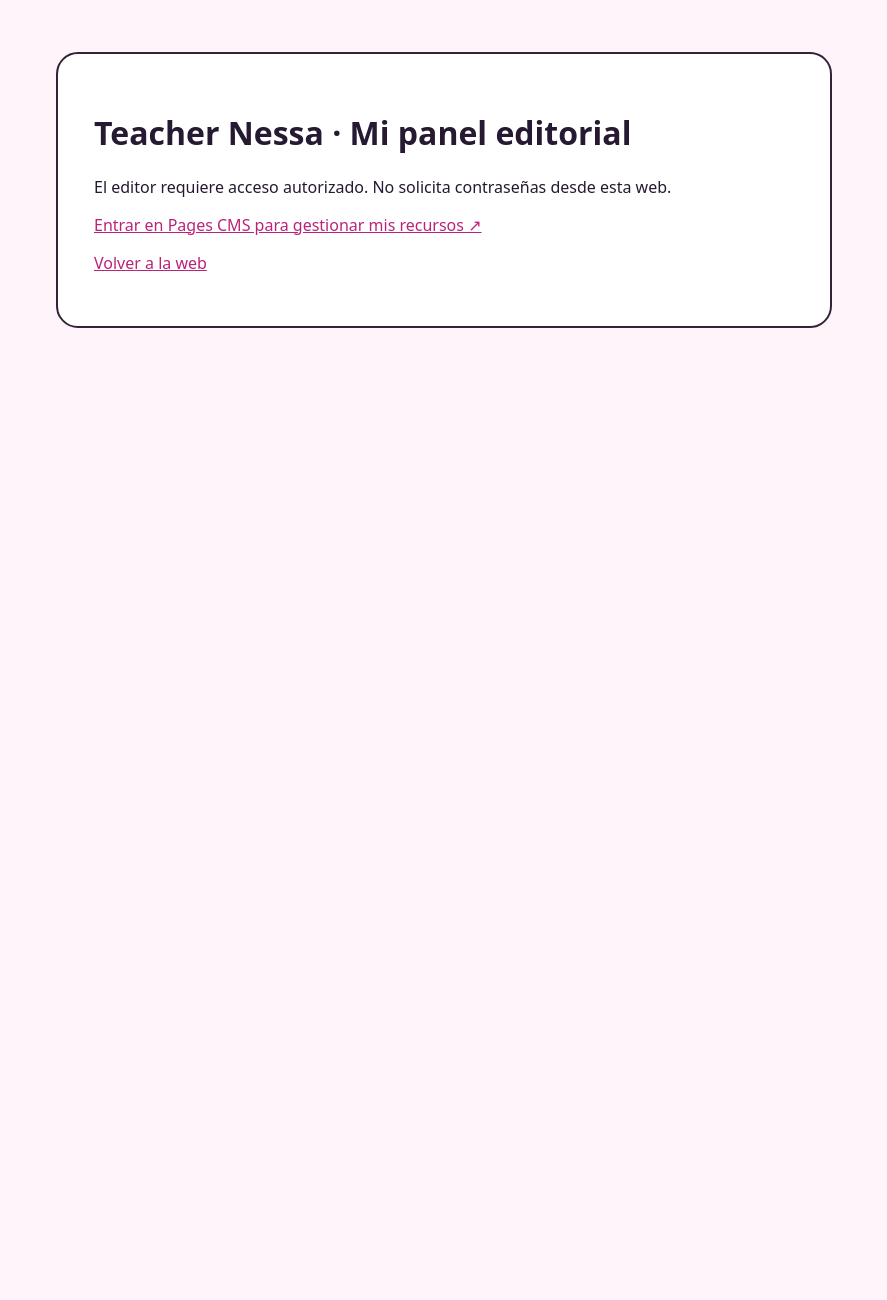
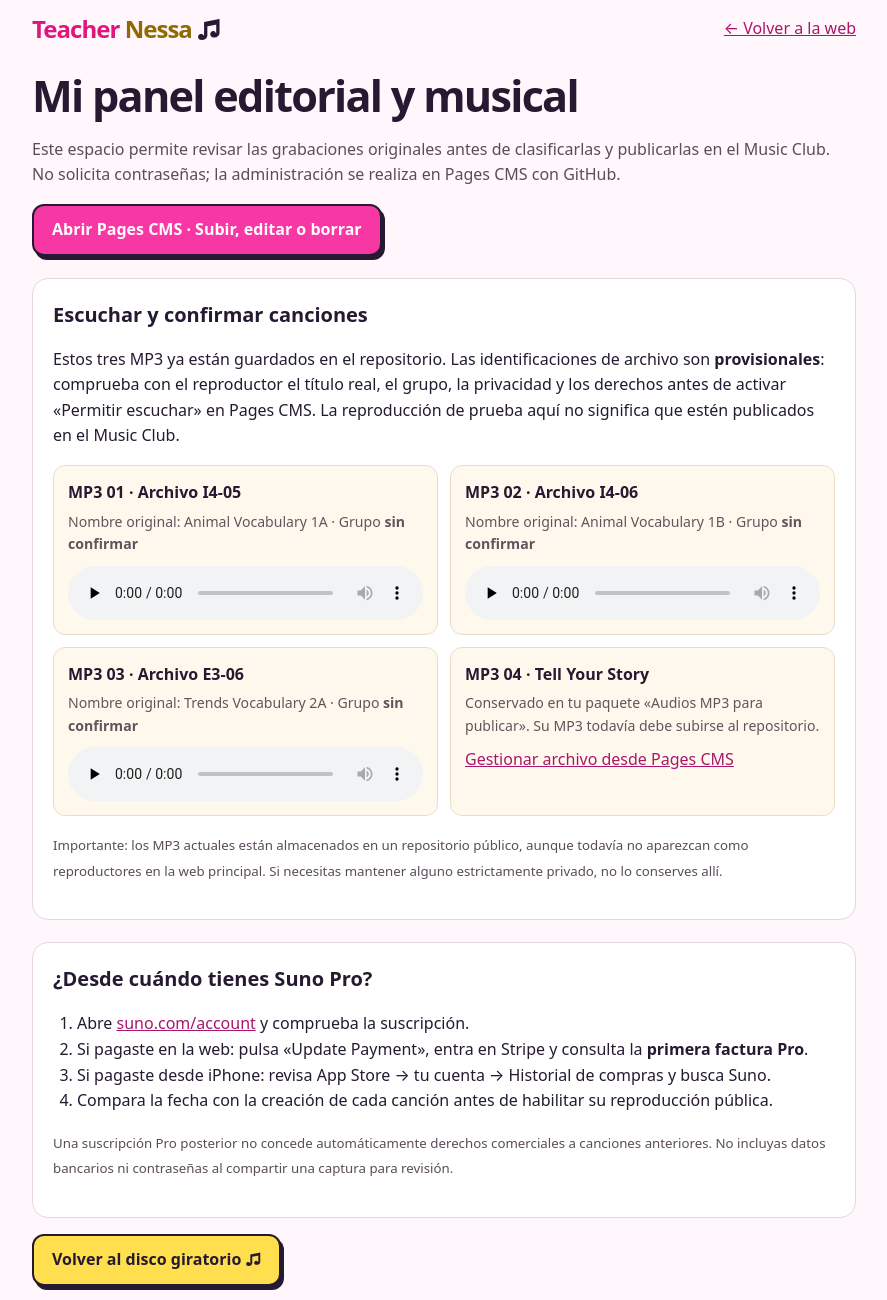
Before and after one commit to vanefontanatrevi-creator/teacher-nessa-web, a plain HTML site: page editar.html in a window 1280 px wide. Shown: the part 20-1320 px from the top of the page, without its empty margins (196-1083 px from the left). Before the commit the page ends 800 px from the top, so only its background shows below. Drawn offline with Linux system fonts and the light colour scheme.

Commit message:
Panel musical de revisión con MP3 originales sin asignar grupos ni activar publicación

```diff
--- a/editar.html
+++ b/editar.html
@@ -1 +1,46 @@
-<!doctype html><html lang="es"><head><meta charset="utf-8"><meta name="viewport" content="width=device-width, initial-scale=1"><title>Panel editorial Teacher Nessa</title><style>body{font-family:system-ui;background:#fff4fa;color:#251a31}main{max-width:700px;margin:9vh auto;background:white;padding:36px;border-radius:22px;border:2px solid #34223b}a{color:#bb2379}</style></head><body><main><h1>Teacher Nessa · Mi panel editorial</h1><p>El editor requiere acceso autorizado. No solicita contraseñas desde esta web.</p><p><a href="https://app.pagescms.org/" target="_blank" rel="noopener noreferrer">Entrar en Pages CMS para gestionar mis recursos ↗</a></p><p><a href="index.html">Volver a la web</a></p></main></body></html>
+<!doctype html>
+<html lang="es">
+<head>
+<meta charset="utf-8"><meta name="viewport" content="width=device-width,initial-scale=1">
+<title>Teacher Nessa · Editor y comprobación musical</title>
+<style>
+:root{--pink:#f637a4;--yellow:#ffdf4d;--ink:#251a31;--bg:#fff7fb}
+*{box-sizing:border-box}body{margin:0;background:var(--bg);color:var(--ink);font:16px/1.6 system-ui,-apple-system,sans-serif}
+main{max-width:860px;margin:0 auto;padding:30px 18px 70px}
+header{display:flex;justify-content:space-between;align-items:center;gap:12px;flex-wrap:wrap}
+.brand{font-weight:900;font-size:1.5rem;letter-spacing:-.04em}.brand span{color:#df167e}.brand em{font-style:normal;color:#8e6a00}
+h1{font-size:clamp(1.7rem,5vw,2.7rem);line-height:1.12;letter-spacing:-.04em;margin:24px 0 8px}h2{font-size:1.25rem;margin:0 0 12px}
+a{color:#aa166c}.btn{display:inline-block;text-decoration:none;background:var(--pink);color:#fff;font-weight:800;padding:11px 18px;border:2px solid var(--ink);border-radius:12px;box-shadow:3px 4px 0 var(--ink)}.secondary{background:var(--yellow);color:var(--ink)}
+.box{background:#fff;border:1px solid #e6d7df;border-radius:16px;padding:20px;margin-top:22px}
+.note{color:#5b4c5a}.list{padding-left:24px}.grid{display:grid;grid-template-columns:repeat(auto-fit,minmax(min(100%,320px),1fr));gap:12px}
+.track{background:#fff9ed;border:1px solid #eadcca;border-radius:12px;padding:14px}.track h3{font-size:1rem;margin:0 0 5px}.track p{margin:3px 0 10px;font-size:.88rem;color:#61545e}
+audio{display:block;width:100%;max-width:100%}
+small{font-size:.83rem}
+</style></head>
+<body><main>
+<header><div class="brand"><span>Teacher</span> <em>Nessa</em> ♫</div><a href="index.html">← Volver a la web</a></header>
+<h1>Mi panel editorial y musical</h1>
+<p class="note">Este espacio permite revisar las grabaciones originales antes de clasificarlas y publicarlas en el Music Club. No solicita contraseñas; la administración se realiza en Pages CMS con GitHub.</p>
+<p><a class="btn" href="https://app.pagescms.org/" target="_blank" rel="noopener noreferrer">Abrir Pages CMS · Subir, editar o borrar</a></p>
+<section class="box">
+<h2>Escuchar y confirmar canciones</h2>
+<p>Estos tres MP3 ya están guardados en el repositorio. Las identificaciones de archivo son <strong>provisionales</strong>: comprueba con el reproductor el título real, el grupo, la privacidad y los derechos antes de activar «Permitir escuchar» en Pages CMS. La reproducción de prueba aquí no significa que estén publicados en el Music Club.</p>
+<div class="grid">
+<article class="track"><h3>MP3 01 · Archivo I4-05</h3><p>Nombre original: Animal Vocabulary 1A · Grupo <strong>sin confirmar</strong></p><audio controls preload="none" src="https://raw.githubusercontent.com/vanefontanatrevi-creator/teacher-nessa-web/main/recursos/Teacher_Nessa_I4-05_Original_Recuperado.mp3"></audio></article>
+<article class="track"><h3>MP3 02 · Archivo I4-06</h3><p>Nombre original: Animal Vocabulary 1B · Grupo <strong>sin confirmar</strong></p><audio controls preload="none" src="https://raw.githubusercontent.com/vanefontanatrevi-creator/teacher-nessa-web/main/recursos/Teacher_Nessa_I4-06_Original_Recuperado.mp3"></audio></article>
+<article class="track"><h3>MP3 03 · Archivo E3-06</h3><p>Nombre original: Trends Vocabulary 2A · Grupo <strong>sin confirmar</strong></p><audio controls preload="none" src="https://raw.githubusercontent.com/vanefontanatrevi-creator/teacher-nessa-web/main/recursos/Teacher_Nessa_E3-06_Original_Recuperado.mp3"></audio></article>
+<article class="track"><h3>MP3 04 · Tell Your Story</h3><p>Conservado en tu paquete «Audios MP3 para publicar». Su MP3 todavía debe subirse al repositorio.</p><a href="https://app.pagescms.org/" target="_blank" rel="noopener noreferrer">Gestionar archivo desde Pages CMS</a></article>
+</div>
+<p class="note"><small>Importante: los MP3 actuales están almacenados en un repositorio público, aunque todavía no aparezcan como reproductores en la web principal. Si necesitas mantener alguno estrictamente privado, no lo conserves allí.</small></p>
+</section>
+<section class="box">
+<h2>¿Desde cuándo tienes Suno Pro?</h2>
+<ol class="list"><li>Abre <a href="https://suno.com/account" target="_blank" rel="noopener noreferrer">suno.com/account</a> y comprueba la suscripción.</li><li>Si pagaste en la web: pulsa «Update Payment», entra en Stripe y consulta la <strong>primera factura Pro</strong>.</li><li>Si pagaste desde iPhone: revisa App Store → tu cuenta → Historial de compras y busca Suno.</li><li>Compara la fecha con la creación de cada canción antes de habilitar su reproducción pública.</li></ol>
+<p class="note"><small>Una suscripción Pro posterior no concede automáticamente derechos comerciales a canciones anteriores. No incluyas datos bancarios ni contraseñas al compartir una captura para revisión.</small></p>
+</section>
+<p><a class="btn secondary" href="index.html#musica">Volver al disco giratorio ♫</a></p>
+</main>
+<script>
+document.querySelectorAll('audio').forEach(audio=>audio.addEventListener('play',()=>document.querySelectorAll('audio').forEach(other=>{if(other!==audio)other.pause()})));
+</script>
+</body></html>
```
